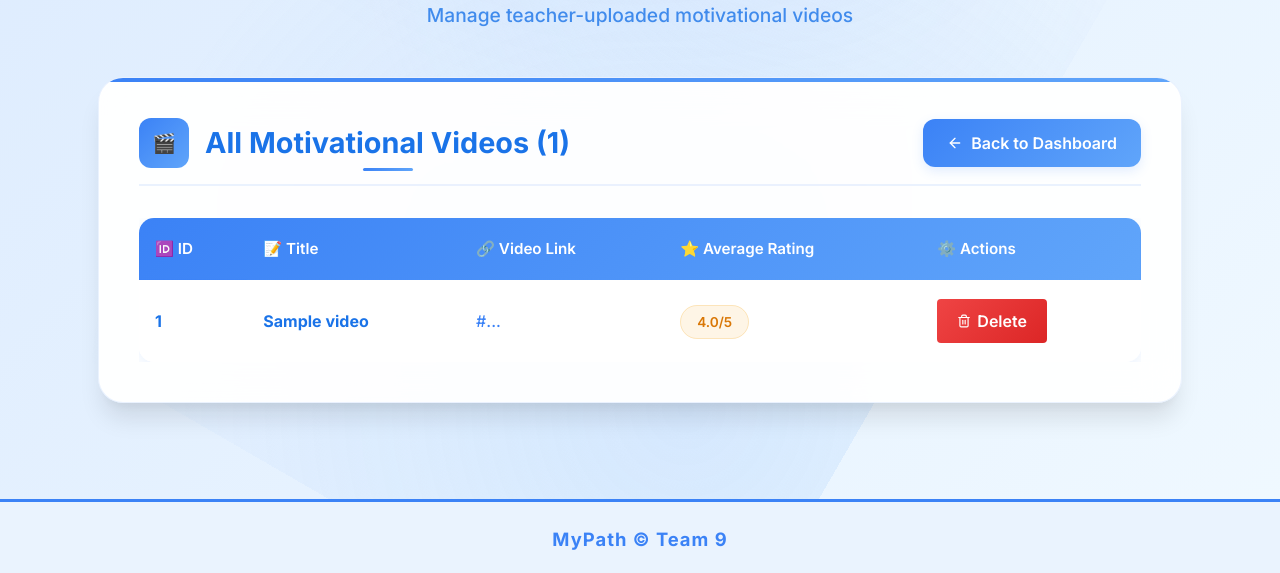
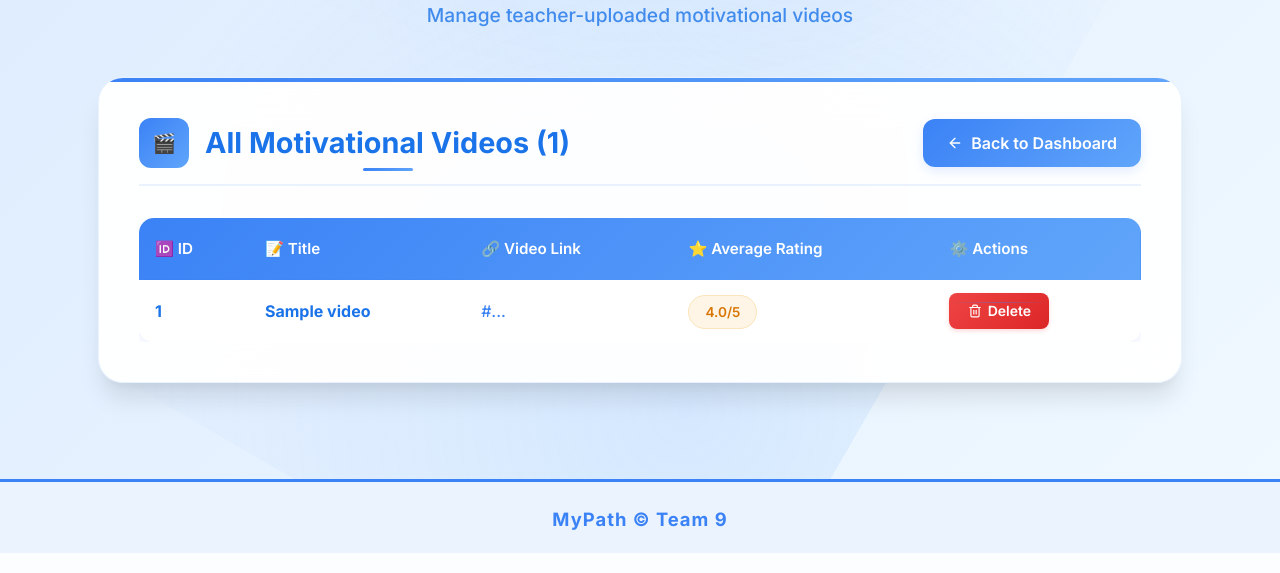
Before and after one commit to codingburgas/2425-11-g-pp-student-practices-assignment-team9, a Flask app: page /admin/videos/motivational in a window 1280 px wide. Shown: the part 413-986 px from the top of the page. Run offline with Flask 3, Linux system fonts and the light colour scheme; a user stored in the database is signed in; tables that the repository leaves empty hold one stand-in row (values such as "Sample post"); some libraries are stand-ins or nearby versions.

Commit message:
Update the delete option design

```diff
--- a/My_path_team9/admin/templates/motivational_videos.html
+++ b/My_path_team9/admin/templates/motivational_videos.html
@@ -159,35 +159,65 @@
 /* Action Buttons */
 .btn-delete {
   background: linear-gradient(135deg, #ef4444, #dc2626) !important;
-  background-clip: padding-box !important;
-  box-shadow: none !important;
+  color: white !important;
   border: none !important;
+  border-radius: 8px !important;
+  padding: 8px 16px !important;
+  font-size: 14px !important;
+  font-weight: 600 !important;
+  transition: all 0.3s ease !important;
+  text-decoration: none !important;
+  display: inline-flex !important;
+  align-items: center !important;
+  justify-content: center !important;
+  gap: 6px !important;
+  min-width: 100px !important;
+  height: 36px !important;
+  cursor: pointer !important;
+  box-shadow: 0 2px 4px rgba(239, 68, 68, 0.2) !important;
+}
+
+.btn-delete:hover {
+  background: linear-gradient(135deg, #dc2626, #b91c1c) !important;
+  transform: translateY(-1px) !important;
+  box-shadow: 0 4px 8px rgba(239, 68, 68, 0.3) !important;
+  color: white !important;
+  text-decoration: none !important;
+}
+
+.btn-delete:focus {
   outline: none !important;
-  appearance: none !important;
-  color: white;
-  border-radius: 4px;
-  padding: 6px 14px;
-  font-size: 13px;
-  font-weight: 600;
-  transition: all 0.3s ease;
-  text-decoration: none;
-  display: inline-flex;
-  align-items: center;
-  gap: 6px;
+  box-shadow: 0 0 0 3px rgba(239, 68, 68, 0.3) !important;
 }
 
 .btn-delete i {
-  margin-right: 4px;
-  font-size: 15px;
-  vertical-align: middle;
+  width: 14px !important;
+  height: 14px !important;
+  margin-right: 0 !important;
 }
 
-.btn-delete:hover {
-  background: linear-gradient(135deg, #dc2626, #b91c1c);
-  transform: translateY(-1px);
-  box-shadow: 0 2px 8px rgba(239, 68, 68, 0.18);
-  color: white;
-  text-decoration: none;
+/* Ensure the form and table cell don't interfere */
+.enhanced-table td form {
+  margin: 0 !important;
+  padding: 0 !important;
+  background: none !important;
+  border: none !important;
+  box-shadow: none !important;
+}
+
+.enhanced-table td:last-child {
+  background: rgba(255, 255, 255, 0.9) !important;
+  padding: 12px 16px !important;
+}
+
+.enhanced-table tbody tr:hover td:last-child {
+  background: rgba(59, 130, 246, 0.05) !important;
+}
+
+.enhanced-table td:last-child .btn-delete {
+  background: linear-gradient(135deg, #ef4444, #dc2626) !important;
+  border-radius: 8px !important;
+  box-shadow: 0 2px 4px rgba(239, 68, 68, 0.2) !important;
 }
 
 /* Back Button */
@@ -343,11 +373,12 @@
               {% endif %}
             </td>
             <td>
-              <a href="{{ url_for('admin.delete_motivational_video', video_id=video.id) }}"
-                 class="btn-delete"
-                 onclick="return confirm('Are you sure you want to delete this video? This action cannot be undone.');">
-                <i data-lucide='trash-2' style='width: 14px; height: 14px;'></i> Delete
-              </a>
+              <form method="POST" action="{{ url_for('admin.delete_motivational_video', video_id=video.id) }}" style="display:inline;">
+                  <button type="submit" class="btn-delete"
+                  onclick="return confirm('Are you sure you want to delete this video? This action cannot be undone.');">
+                  <i data-lucide='trash-2' style='width: 14px; height: 14px;'></i> Delete
+                  </button>
+              </form>
             </td>
           </tr>
           {% endfor %}
```
Also changed, not shown: My_path_team9/admin/templates/video_submissions.html (+57 -26 lines).
